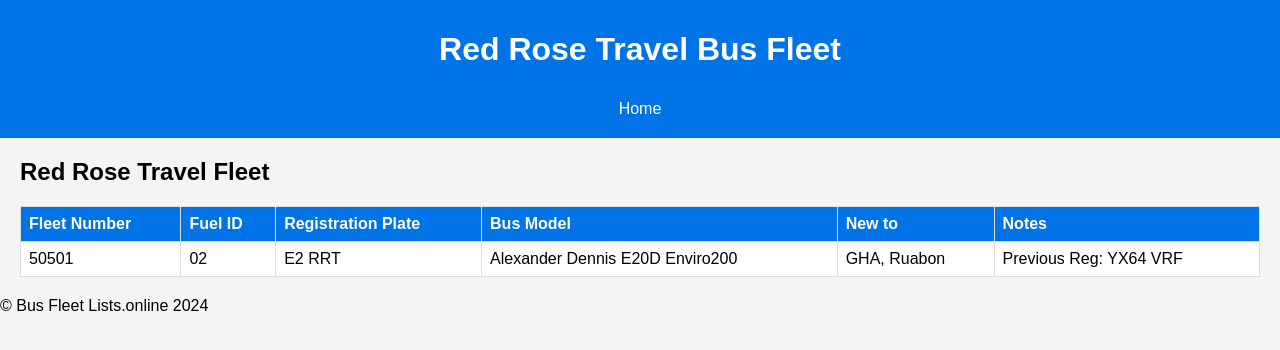
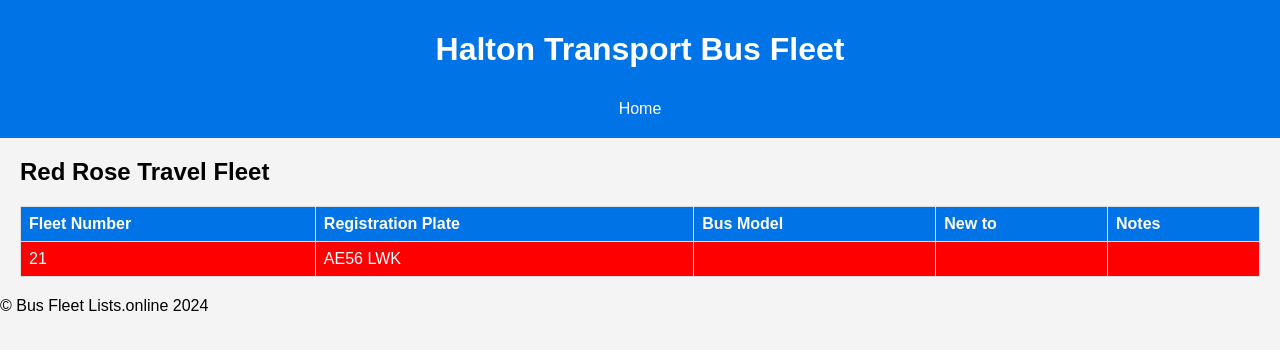
Before and after one commit to MKBE812/busfleetlists.online, a plain HTML site: page halton-transport.html in a window 1280 px wide. Drawn offline with Linux system fonts and the light colour scheme.

Commit message:
Update halton-transport.html

```diff
--- a/halton-transport.html
+++ b/halton-transport.html
@@ -3,7 +3,7 @@
 <head>
   <meta charset="UTF-8">
   <meta name="viewport" content="width=device-width, initial-scale=1.0">
-  <title>Red Rose Travel Bus Fleet</title>
+  <title>Halton Transport Bus Fleet</title>
   <style>
     body {
       font-family: Arial, sans-serif;
@@ -66,7 +66,7 @@
 </head>
 <body>
   <header>
-    <h1>Red Rose Travel Bus Fleet</h1>
+    <h1>Halton Transport Bus Fleet</h1>
     <!-- Home Button -->
     <button onclick="window.location.href='index.html'">Home</button>
   </header>
@@ -76,7 +76,6 @@
       <thead>
         <tr>
           <th>Fleet Number</th>
-          <th>Fuel ID</th>
           <th>Registration Plate</th>
           <th>Bus Model</th>
           <th>New to</th>
@@ -84,13 +83,12 @@
         </tr>
       </thead>
       <tbody>
-        <tr class="normal-row">
-          <td>50501</td>
-          <td>02</td>
-          <td>E2 RRT</td>
-          <td>Alexander Dennis E20D Enviro200</td>
-          <td>GHA, Ruabon</td>
-          <td class="notes">Previous Reg: YX64 VRF</td>
+        <tr class="withdrawn-row">
+          <td>21</td>
+          <td>AE56 LWK</td>
+          <td></td>
+          <td></td>
+          <td class="notes"></td>
         </tr>
       </tbody>
     </table>
```
